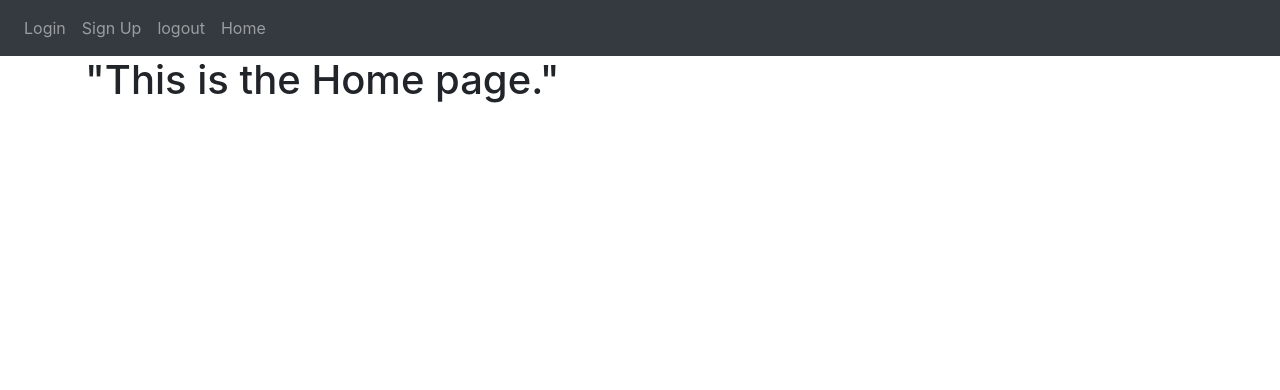
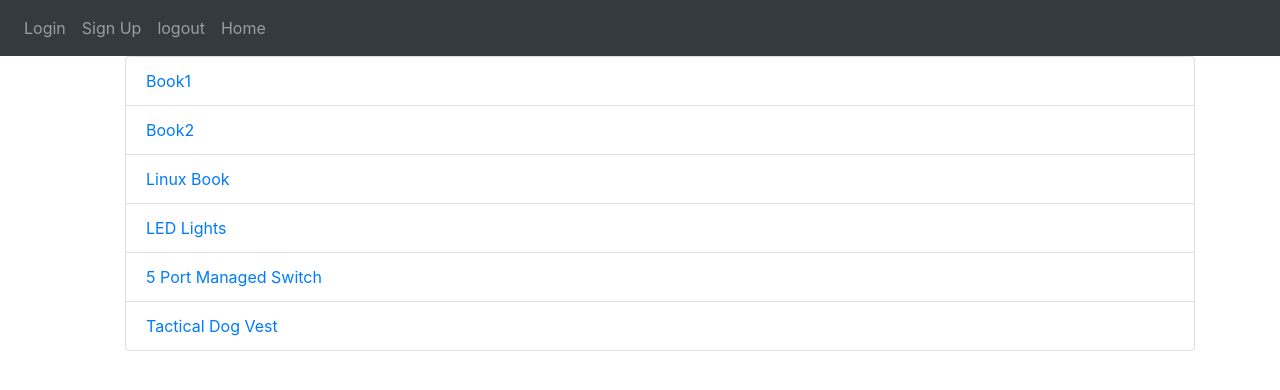
Before and after one commit to jacobranz/christmas_list, a Flask app: page / in a window 1280 px wide. Shown: the top 390 px of the page. Run offline with Flask 3, Linux system fonts and the light colour scheme; a user stored in the database is signed in; some libraries are stand-ins or nearby versions.

Commit message:
List changes

```diff
--- a/website/auth.py
+++ b/website/auth.py
@@ -15,7 +15,8 @@ def login():
         if user:
             if check_password_hash(user.password, password):
                 flash('Logged in successfully!', category='Success')
-                login_user(user, remember=True)
+                #login_user(user, remember=True)
+                return redirect(url_for('views.home'))
             else:
                 flash('Incorrect password, try again.', category='Error')
         else:
--- a/website/templates/home.html
+++ b/website/templates/home.html
@@ -1,3 +1,26 @@
 {% extends "base.html" %} {% block title %}Home{% endblock %} {% block content %}
-<h1>"This is the Home page."</h1>
+<form method="GET">
+    <div class="list-group">
+        <ul>
+            <li class="list-group-item">
+                <a href="https://www.amazon.com/dp/1736049127/?coliid=I2TUVULKHDKMED&colid=1EC1KPOAYLD6K&psc=1&ref_=list_c_wl_lv_ov_lig_dp_it">Book1</a>
+            </li>
+            <li class="list-group-item">
+                <a href="https://www.amazon.com/dp/1804611557/?coliid=I3I0PPKM39WUVA&colid=1EC1KPOAYLD6K&psc=1&ref_=list_c_wl_lv_ov_lig_dp_it">Book2</a>
+            </li>
+            <li class="list-group-item">
+                <a href="https://www.amazon.com/dp/1718500408/?coliid=I2LR4Q76SCQZOS&colid=1EC1KPOAYLD6K&psc=1&ref_=list_c_wl_lv_ov_lig_dp_it">Linux Book</a>
+            </li>
+            <li class="list-group-item">
+                <a href="https://www.amazon.com/dp/B0C2MHG632/?coliid=I1VKZQ6U3CAD1G&colid=1EC1KPOAYLD6K&psc=1&ref_=list_c_wl_lv_ov_lig_dp_it">LED Lights</a>
+            </li>
+            <li class="list-group-item">
+                <a href="https://www.amazon.com/dp/B07PJ7XZ7X/?coliid=IUTG6M4CTTU0N&colid=1EC1KPOAYLD6K&psc=1&ref_=list_c_wl_lv_ov_lig_dp_it">5 Port Managed Switch</a>
+            </li>
+            <li class="list-group-item">
+                <a href="https://www.amazon.com/dp/B08M5SDD7W/?coliid=I1OOAF6A6A4NPZ&colid=1EC1KPOAYLD6K&psc=1&ref_=list_c_wl_lv_ov_lig_dp_it">Tactical Dog Vest</a>
+            </li>
+        </ul>
+    </div>
+</form>
 {% endblock %}
--- a/website/templates/login.html
+++ b/website/templates/login.html
@@ -7,7 +7,7 @@
 </div>
 <div class="form-group">
     <label for="password1">Password</label>
-    <input type="password" class="form-control" id="password1" name="password1" placeholder="Enter password"/>
+    <input type="password" class="form-control" id="password" name="password" placeholder="Enter password"/>
 </div>
 <br />
 <button type="submit" class="btn btn-primary">Submit</button>
```
Also changed, not shown: instance/database.db.
